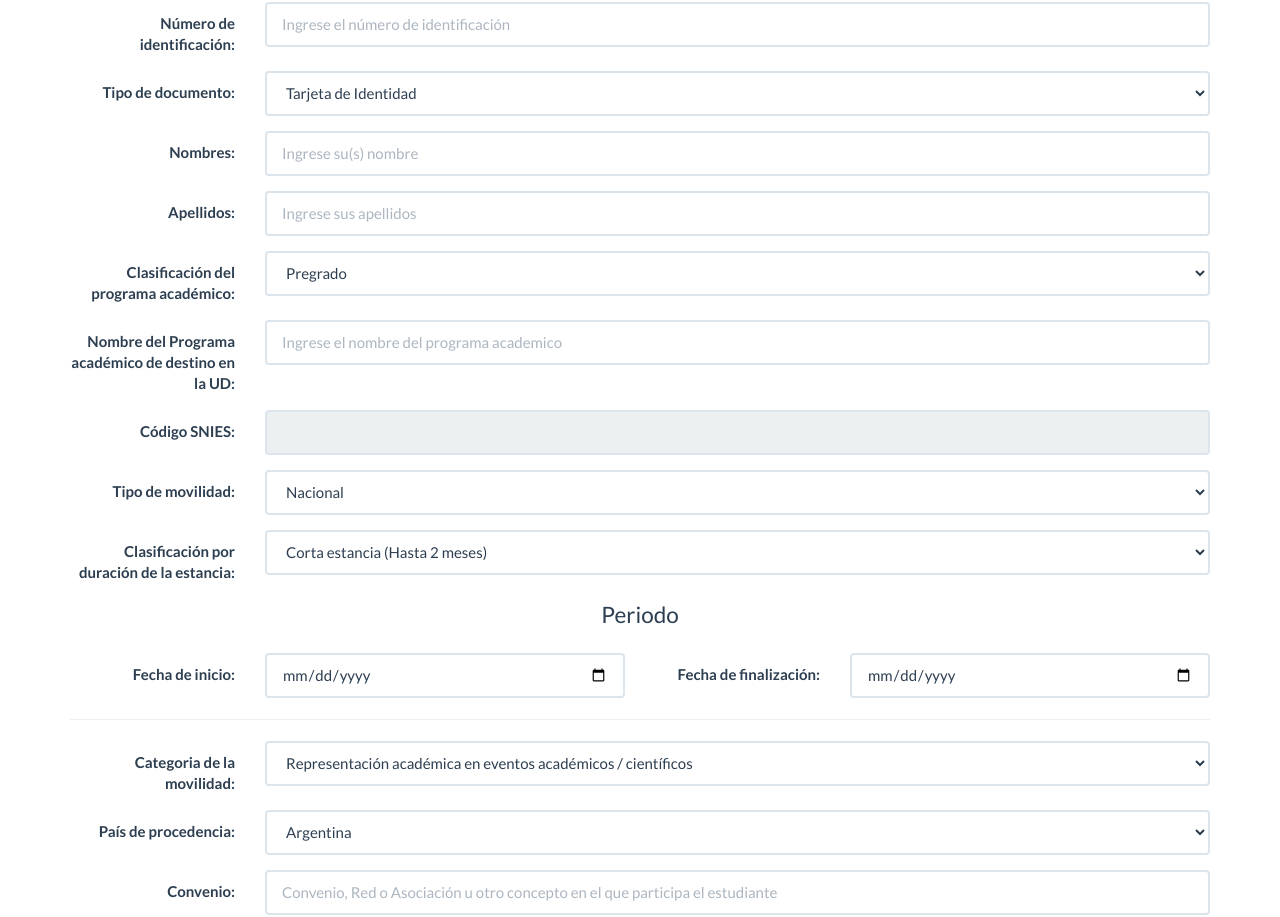
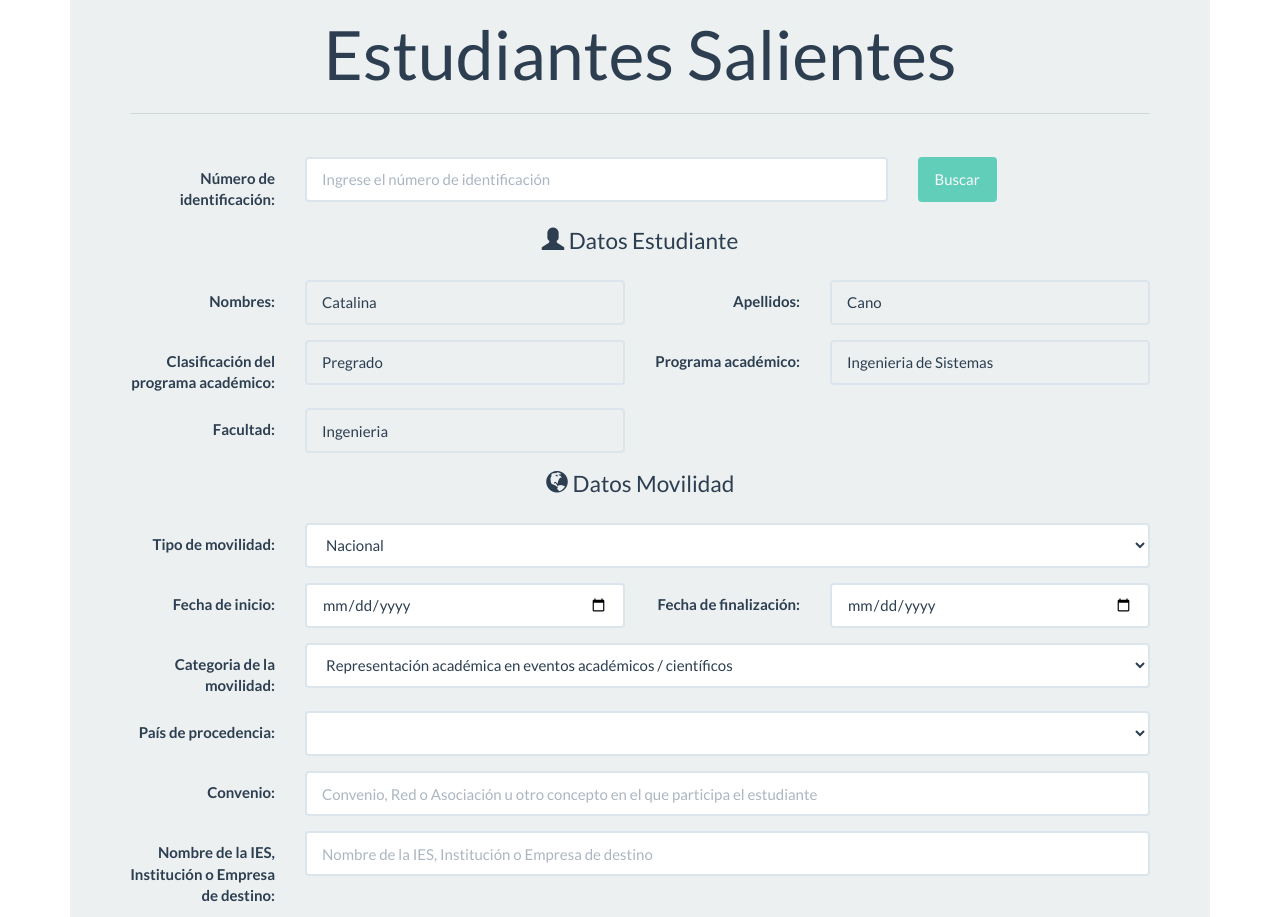
Before and after one commit to udistrital/ceri, an Angular app: page /estudiantes-entrantes in a window 1280 px wide. Shown: the part 191-1108 px from the top of the page. Built offline with nearby package versions, Linux system fonts and the light colour scheme.

Commit message:
cambio del diseño formulario estudiantes entrantes

```diff
--- a/src/app/components/docentes-salientes/docentes-salientes.component.html
+++ b/src/app/components/docentes-salientes/docentes-salientes.component.html
@@ -76,7 +76,6 @@
             <label class="control-label col-sm-2" for="clasificacionMovilidad">Seleccione la clasificación de movilidad:</label>
             <div class="col-sm-10">
                 <select class="form-control" id="clasificacionMovilidad">
-                    <option>Curso corto</option>
                     <option>Estudios de Doctorado</option>
                     <option>Curso corto</option>
                     <option>Estancia académica</option>
--- a/src/app/components/estudiantes-entrantes/estudiantes-entrantes.component.html
+++ b/src/app/components/estudiantes-entrantes/estudiantes-entrantes.component.html
@@ -5,151 +5,158 @@
     <div class="col-md-12">
         <ul class="breadcrumb">
             <li><a routerLink="/inicio">CERI</a></li>
-            <li class="active">Estudiantes Entrantes</li>
+            <li class="active">Estudiantes Salientes</li>
         </ul>
     </div>
 
-    <h1 class="text-center">Formulario Registro Movilidad Estudiantes Externos UD</h1>
-    <form class="form-horizontal">
+    <div class="col-md-12 jumbotron">
+        <h1 class="text-center">Estudiantes Salientes</h1>
+        <hr class="my-4">
+        <br>
+        <!--Formulario para buscar los datos de un estudiante-->
+        <form class="form-horizontal" #buscarDatosForm="ngForm">
             <div class="form-group">
-            <label class="control-label col-sm-2" for="cedula">Número de identificación:</label>
-            <div class="col-sm-10">
-                <input type="number" class="form-control" id="cedula" placeholder="Ingrese el número de identificación">
+                <label class="control-label col-md-2" for="identificacion">Número de identificación:</label>
+                <div class="col-md-7">
+                    <input type="number" class="form-control" id="identificacion" name="identificacion" placeholder="Ingrese el número de identificación" [(ngModel)]="identificacion.valor" #identificacion="ngModel" required>
+                </div>
+                <div class="col-md-3">
+                    <button type="submit" class="btn btn-success" [disabled]="!buscarDatosForm.valid">Buscar</button>
                 </div>
             </div>
+        </form>
+        <!--Formulario que muestra los datos del estudiante buscado-->
+        <form class="form-horizontal" #datosEstudianteForm="ngForm" *ngIf="datos_estudiante">
+            <legend class="text-center"><span class="glyphicon glyphicon-user"></span> Datos Estudiante</legend>
+
             <div class="form-group">
-            <label class="control-label col-sm-2" for="tipo_documento">Tipo de documento:</label>
+                <label class="control-label col-sm-2" for="nombres">Nombres:</label>
+                <div class="col-sm-4">
+                    <input type="text" class="form-control" id="nombres" name="nombres" [(ngModel)]="datos_estudiante.nombres" #nombres="ngModel" readonly>
+                </div>
+
+                <label class="control-label col-sm-2" for="apellidos">Apellidos:</label>
+                <div class="col-sm-4">
+                    <input type="text" class="form-control" id="apellidos" name="apellidos" [(ngModel)]="datos_estudiante.apellidos" #apellidos="ngModel" readonly>
+                </div>
+            </div>
+
+            <div class="form-group">
+                <label class="control-label col-sm-2" for="clasificacion_programa_academico">Clasificación del programa académico:</label>
+                <div class="col-sm-4">
+                    <input type="text" class="form-control" id="clasificacion_programa_academico" name="clasificacion_programa_academico" [(ngModel)]="datos_estudiante.clasificacion_programa_academico" #clasificacion_programa_academico="ngModel" readonly>
+                </div>
+
+                <label class="control-label col-sm-2" for="programa_academico">Programa académico:</label>
+                <div class="col-sm-4">
+                    <input type="text" class="form-control" id="programa_academico" name="programa_academico" [(ngModel)]="datos_estudiante.programa_academico" #programa_academico="ngModel" readonly>
+                </div>
+            </div>
+
+            <div class="form-group">
+                <label class="control-label col-sm-2" for="facultad">Facultad:</label>
+                <div class="col-sm-4">
+                    <input type="text" class="form-control" id="facultad" name="facultad" [(ngModel)]="datos_estudiante.facultad" #facultad="ngModel" readonly>
+                </div>
+            </div>
+
+        </form>
+        <div *ngIf="!datos_estudiante" class="alert alert-danger col-md-12">
+            <span class="glyphicon glyphicon-warning"></span> No se encontro ningún estudiante
+        </div>
+        <!--Formulario con los datos de la movilidad-->
+        <form class="form-horizontal" #datosMovilidadForm="ngForm" *ngIf="datos_estudiante">
+
+            <legend class="text-center"><span class="glyphicon glyphicon-globe"></span> Datos Movilidad</legend>
+
+            <div class="form-group">
+                <label class="control-label col-sm-2" for="tipo_movilidad">Tipo de movilidad:</label>
                 <div class="col-sm-10">
-                <select class="form-control" id="tipo_documento">
-                    <option>Tarjeta de Identidad</option>
-                    <option>Cédula de Ciudadania</option>
-                    <option>Cédula de Estranjeria</option>
-                    <option>Pasaporte</option>
+                    <select class="form-control" name="tipo_movilidad" id="tipo_movilidad" [(ngModel)]="datos_movilidad.tipo_movilidad" #tipo_movilidad="ngModel" required>
+                        <option value="nacional">Nacional</option>
+                        <option value="internacional">Internacional</option>
                     </select>
                 </div>
             </div>
+
             <div class="form-group">
-            <label class="control-label col-sm-2" for="nombres">Nombres:</label>
-            <div class="col-sm-10">
-                <input type="text" class="form-control" id="nombres" placeholder="Ingrese su(s) nombre">
+                <label class="control-label col-sm-2" for="fecha_inicio">Fecha de inicio:</label>
+                <div class="col-sm-4">
+                    <input type="date" class="form-control" id="fecha_inicio" name="fecha_inicio" [(ngModel)]='datos_movilidad.fecha_inicio' #fecha_inicio="ngModel" required>
+                </div>
+                <label class="control-label col-sm-2" for="fecha_fin">Fecha de finalización:</label>
+                <div class="col-sm-4">
+                    <input type="date" class="form-control" id="fecha_fin" name="fecha_fin" [(ngModel)]='datos_movilidad.fecha_fin' #fecha_fin="ngModel" required>
                 </div>
             </div>
+            <div *ngIf="datos_movilidad.fecha_inicio != '' && datos_movilidad.fecha_fin != ''" class="alert alert-success col-md-12 text-center">
+                Clasificación por duración de la estancia: Corta estancia (Hasta dos meses) - Clasificación por duración de la estancia: Mediana estancia (Entre 2 y 12 meses) - Clasificación por duración de la estancia: Larga estancia (Mayor a 1 año)
+            </div>
+
             <div class="form-group">
-            <label class="control-label col-sm-2" for="apellidos">Apellidos:</label>
+                <label class="control-label col-sm-2" for="categoria_movilidad">Categoria de la movilidad: </label>
                 <div class="col-sm-10">
-                <input type="text" class="form-control" id="apellidos" placeholder="Ingrese sus apellidos">
-            </div>
-        </div>
-        <div class="form-group">
-            <label class="control-label col-sm-2" for="clasificacion_programa_academico">Clasificación del programa académico:</label>
-            <div class="col-sm-10">
-                <select class="form-control" id="clasificacion_programa_academico">
-                    <option>Pregrado</option>
-                    <option>Posgrado</option>
-                    <option>Maestría</option>
+                    <select class="form-control" name="categoria_movilidad" id="categoria_movilidad" [(ngModel)]="datos_movilidad.categoria_movilidad" #categoria_movilidad="ngModel" required>
+                        <option value="1">Representación académica en eventos académicos / científicos</option>
+                        <option value="2">Representación académica en eventos artísticos</option>
+                        <option value="3">Representación académica en eventos deportivos</option>
+                        <option value="4">Curso corto</option>
+                        <option value="5">Práctica</option>
+                        <option value="6">Pasantía</option>
+                        <option value="7">Semestre académico</option>
+                        <option value="8">Intercambio</option>
+                        <option value="9">Rotaciones médicas</option>
+                        <option value="10">Doble titulación</option>
+                        <option value="11">Co-titulación o titulación conjunta</option>
+                        <option value="12">Actividades académicas en el marco de becas o convocatorias</option>
                     </select>
                 </div>
             </div>
+
             <div class="form-group">
-            <label class="control-label col-sm-2" for="programa_academico">Nombre del Programa académico de destino en la UD:</label>
+                <label class="control-label col-sm-2" for="pais_procedencia">País de procedencia:</label>
                 <div class="col-sm-10">
-                <input type="text" class="form-control" id="programa_academico" placeholder="Ingrese el nombre del programa academico">
-            </div>
-        </div>
-        <div class="form-group">
-            <label class="control-label col-sm-2" for="codigo_snies">Código SNIES:</label>
-            <div class="col-sm-10">
-                <input type="number" class="form-control" id="codigo_snies" disabled>
-            </div>
-        </div>
-        <div class="form-group">
-            <label class="control-label col-sm-2" for="tipo_movilidad">Tipo de movilidad:</label>
-            <div class="col-sm-10">
-                <select class="form-control" id="tipo_movilidad">
-                        <option>Nacional</option>
-                        <option>Internacional</option>
+                    <select class="form-control" name="pais_procedencia" id="pais_procedencia" [(ngModel)]="datos_movilidad.pais_procedencia" #pais_procedencia="ngModel" required>
+                        <option value="argentina">Argentina</option>
+                        <option value="mexico">México</option>
                     </select>
                 </div>
             </div>
-        <div class="form-group">
-            <label class="control-label col-sm-2" for="clasificacion_estancia">Clasificación por duración de la estancia:</label>
-            <div class="col-sm-10">
-                <select class="form-control" id="clasificacion_estancia">
-                        <option>Corta estancia (Hasta 2 meses)</option>
-                        <option>Mediana estancia (Entre 2 y 12 meses)</option>
-                        <option>Larga estancia (Mayor a 1 año)</option>
-                        </select>
-            </div>
-        </div>
-        <legend class="text-center">Periodo</legend>
-        <div class="form-group">
-            <label class="control-label col-sm-2" for="fecha_inicio">Fecha de inicio:</label>
-            <div class="col-sm-4">
-                <input type="date" class="form-control" id="fecha_inicio">
-            </div>
-            <label class="control-label col-sm-2" for="fecha_fin">Fecha de finalización:</label>
-            <div class="col-sm-4">
-                <input type="date" class="form-control" id="fecha_fin">
-            </div>
-        </div>
-        <hr>
-        <div class="form-group">
-            <label class="control-label col-sm-2" for="categoria_movilidad">Categoria de la movilidad:</label>
-            <div class="col-sm-10">
-                <select class="form-control" id="categoria_movilidad">
-                        <option>Representación académica en eventos académicos / científicos</option>
-                        <option>Representación académica en eventos artísticos</option>
-                        <option>Representación académica en eventos deportivos</option>
-                        <option>Curso corto</option>
-                        <option>Práctica</option>
-                        <option>Pasantía</option>
-                        <option>Semestre académico</option>
-                        <option>Intercambio</option>
-                        <option>Rotaciones médicas</option>
-                        <option>Doble titulación</option>
-                        <option>Co-titulación o titulación conjunta</option>
-                        <option>Actividades académicas en el marco de becas o convocatorias</option>
-                    </select>
-            </div>
-        </div>
-        <div class="form-group">
-            <label class="control-label col-sm-2" for="pais_destino">País de procedencia:</label>
-            <div class="col-sm-10">
-                <select class="form-control" id="pais_movilidad">
-                        <option>Argentina</option>
-                        <option>México</option>
-                        <option>Venezuela</option>
-                    </select>
-            </div>
-        </div>
+
             <div class="form-group">
                 <label class="control-label col-sm-2" for="convenio">Convenio:</label>
                 <div class="col-sm-10">
-                <input type="text" class="form-control" id="convenio" placeholder="Convenio, Red o Asociación u otro concepto en el que participa el estudiante">
+                    <input type="text" class="form-control" id="convenio" name="convenio" placeholder="Convenio, Red o Asociación u otro concepto en el que participa el estudiante" [(ngModel)]="datos_movilidad.convenio" #convenio="ngModel" required>
                 </div>
             </div>
+
             <div class="form-group">
                 <label class="control-label col-sm-2" for="institucion">Nombre de la IES, Institución o Empresa de destino:</label>
                 <div class="col-sm-10">
-                <input type="text" class="form-control" id="institucion" placeholder="Nombre de la IES, Institución o Empresa de destino">
+                    <input type="text" class="form-control" id="institucion" name="institucion" placeholder="Nombre de la IES, Institución o Empresa de destino" [(ngModel)]="datos_movilidad.institucion" #institucion="ngModel" required>
                 </div>
             </div>
+
             <div class="form-group">
                 <label class="control-label col-sm-2" for="presupuesto">Presupuesto asignado:</label>
                 <div class="col-sm-10">
-                <input type="number" class="form-control" id="presupuesto" placeholder="Presupuesto asignado">
+                    <input type="number" class="form-control" id="presupuesto" name="presupuesto" placeholder="Presupuesto asignado" [(ngModel)]="datos_movilidad.presupuesto" #presupuesto="ngModel" required>
                 </div>
             </div>
+
             <div class="form-group">
-            <label class="control-label col-sm-2" for="acto_administrativo">Acto administrativo del apoyo a la movilidad (Resolución - Contrato u otro):</label>
-            <div class="col-sm-10">
-                <input type="file" class="form-control" id="acto_adminstrativo">
+                <label class="control-label col-sm-7" for="acto_administrativo">Acto administrativo del apoyo a la movilidad (Resolución - Contrato u otro): </label>
+                <div class="col-sm-5">
+                    <input type="file" class="form-control" id="acto_administrativo" name="acto_administrativo" [(ngModel)]="datos_movilidad.acto_administrativo" #acto_administrativo="ngModel" required>
                 </div>
             </div>
-        <div class="form-group">
-            <div class="col-sm-offset-2 col-sm-10">
-                <button type="submit" class="btn btn-success">Envíar</button>
+
+            <div class="form-group text-center">
+                <div class="col-sm-12">
+                    <button type="submit" class="btn btn-lg btn-success" [disabled]="!datosMovilidadForm.valid">Envíar</button>
                 </div>
             </div>
+
         </form>
     </div>
+</div>
--- a/src/app/components/estudiantes-entrantes/estudiantes-entrantes.component.ts
+++ b/src/app/components/estudiantes-entrantes/estudiantes-entrantes.component.ts
@@ -6,7 +6,41 @@ import { Component, OnInit } from '@angular/core';
     templateUrl: 'estudiantes-entrantes.component.html'
 })
 export class EstudiantesEntrantesComponent implements OnInit {
+
+    is_search = false;
+
+    identificacion = {
+        'numero': null
+    };
+
+    datos_estudiante = {
+        'identificacion': 20121020079,
+        'nombres': 'Catalina',
+        'apellidos': 'Cano',
+        'clasificacion_programa_academico': 'Pregrado',
+        'programa_academico': 'Ingenieria de Sistemas',
+        'codigo_snies': 123456,
+        'facultad': 'Ingenieria'
+    };
+
+    datos_movilidad = {
+        'tipo_movilidad': 'nacional',
+        'fecha_inicio': '',
+        'fecha_fin': '',
+        'periodo_estancia': 'corto',
+        'categoria_movilidad': 1,
+        'pais_procedencia': '',
+        'convenio': '',
+        'institucion': '',
+        'presupuesto': null,
+        'acto_administrativo': null
+    };
+
     constructor() { }
 
     ngOnInit() { }
+
+    search(): void {
+        this.is_search = true;
+    }
 }
--- a/src/app/components/estudiantes-salientes/estudiantes-salientes.component.html
+++ b/src/app/components/estudiantes-salientes/estudiantes-salientes.component.html
@@ -52,6 +52,14 @@
                     <input type="text" class="form-control" id="programa_academico" name="programa_academico" [(ngModel)]="datos_estudiante.programa_academico" #programa_academico="ngModel" readonly>
                 </div>
             </div>
+
+            <div class="form-group">
+                <label class="control-label col-sm-2" for="facultad">Facultad:</label>
+                <div class="col-sm-4">
+                    <input type="text" class="form-control" id="facultad" name="facultad" [(ngModel)]="datos_estudiante.facultad" #facultad="ngModel" readonly>
+                </div>
+            </div>
+
         </form>
         <div *ngIf="!datos_estudiante" class="alert alert-danger col-md-12">
             <span class="glyphicon glyphicon-warning"></span> No se encontro ningún estudiante
--- a/src/app/components/estudiantes-salientes/estudiantes-salientes.component.ts
+++ b/src/app/components/estudiantes-salientes/estudiantes-salientes.component.ts
@@ -19,13 +19,15 @@ export class EstudiantesSalientesComponent implements OnInit {
         'apellidos': 'Cano',
         'clasificacion_programa_academico': 'Pregrado',
         'programa_academico': 'Ingenieria de Sistemas',
-        'codigo_snies': 123456
+        'codigo_snies': 123456,
+        'facultad': 'Ingenieria'
     };
 
     datos_movilidad = {
         'tipo_movilidad': 'nacional',
         'fecha_inicio': '',
         'fecha_fin': '',
+        'periodo_estancia': 'corto',
         'categoria_movilidad': 1,
         'pais_destino': 'colombia',
         'convenio': '',
```
Lines whose indentation alone changed are shown as unchanged.
